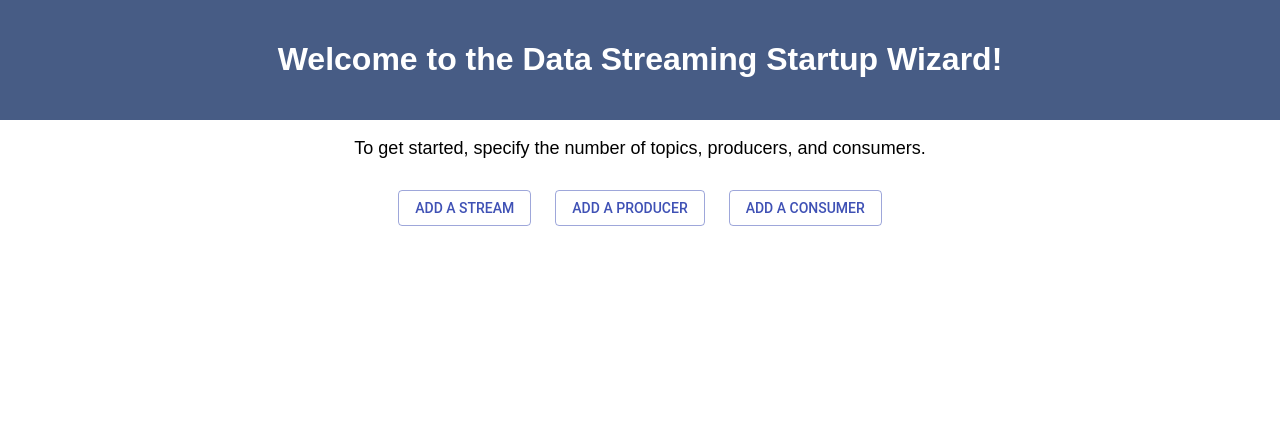
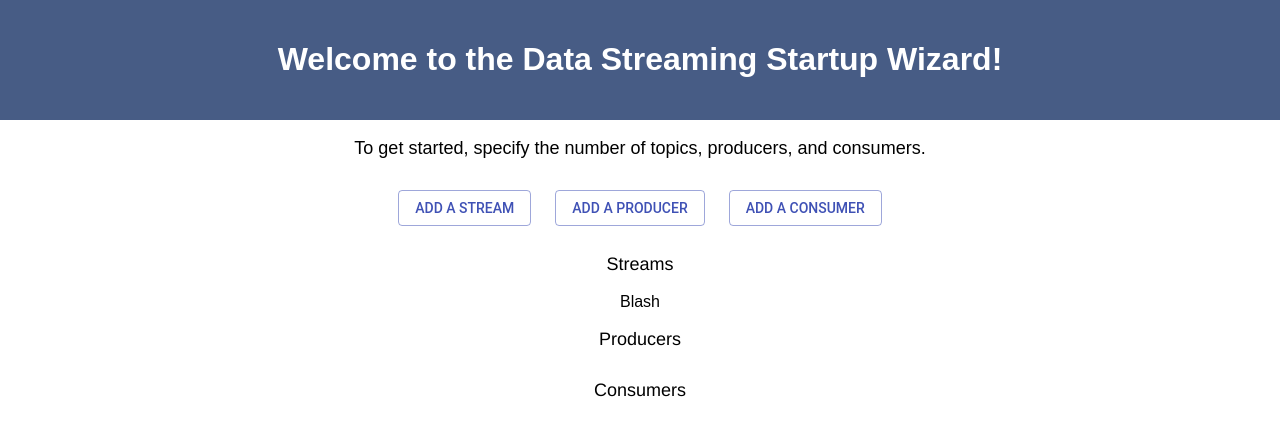
Before and after one commit to Chris-Brauns-II/init-wizard, a React (Create React App) app: page / in a window 1280 px wide. Both pictures are taken after a click on the button "ADD A STREAM". Shown: the top 436 px of the page. Built offline with nearby package versions, Linux system fonts and the light colour scheme.

Commit message:
UI updates based on redux state

```diff
--- a/src/Redux/Reducers/modelReducer.js
+++ b/src/Redux/Reducers/modelReducer.js
@@ -12,30 +12,27 @@ function streamApp(state = initialState, action) {
             return {
                 ...state,
                 streams: [
-                    ...state.producers,
-                    {
+                    ...state.streams.concat({
                         name: action.name
-                    }
+                    })
                 ]
             };
         case ADD_PRODUCER:
             return {
                 ...state,
                 producers: [
-                    ...state.producers,
-                    {
+                    ...state.producers.concat({
                         name: action.name
-                    }
+                    })
                 ]
             };
         case ADD_CONSUMER:
             return {
                 ...state,
                 consumers: [
-                    ...state.consumers,
-                    {
+                    ...state.consumers.concat({
                         name: action.name
-                    }
+                    })
                 ]
             }
         default:
--- /dev/null
+++ b/src/StructureBuilder/ArchitectureVisualization/ArchitectureVisualization.jsx
@@ -0,0 +1,46 @@
+import React from "react"
+
+const ArchitectureVisualization = ({ streams, producers, consumers }) => {
+  return (
+    <div>
+      <h2>Streams</h2>
+      <table>
+        <tbody>
+          {streams.map((stream, index) => (
+            <tr key={index}>
+              <td>
+                {stream.name}
+              </td>
+            </tr>
+          ))}
+        </tbody>
+      </table>
+      <h2>Producers</h2>
+      <table>
+        <tbody>
+          {producers.map((stream, index) => (
+            <tr key={index}>
+              <td>
+                {stream.name}
+              </td>
+            </tr>
+          ))}
+        </tbody>
+      </table>
+      <h2>Consumers</h2>
+      <table>
+        <tbody>
+          {consumers.map((stream, index) => (
+            <tr key={index}>
+              <td>
+                {stream.name}
+              </td>
+            </tr>
+          ))}
+        </tbody>
+      </table>
+    </div>
+  );
+}
+
+export default ArchitectureVisualization;
--- a/src/StructureBuilder/StructureBuilder.jsx
+++ b/src/StructureBuilder/StructureBuilder.jsx
@@ -4,7 +4,9 @@ import { connect } from 'react-redux'
 
 import Button from "@material-ui/core/Button"
 
-const StructureBuilder = ({ dispatch }) => {
+import ArchitectureVisualization from "./ArchitectureVisualization/ArchitectureVisualization"
+
+const StructureBuilder = ({ dispatch, streams, producers, consumers }) => {
   return (
     <div>
       <table>
@@ -28,8 +30,21 @@ const StructureBuilder = ({ dispatch }) => {
           </tr>
         </tbody>
       </table>
+      <ArchitectureVisualization
+        streams={streams}
+        producers={producers}
+        consumers={consumers}
+      />
     </div>
   );
 }
 
-export default connect()(StructureBuilder);
+const mapStateToProps = (state) => {
+  return {
+    streams: state.streams,
+    producers: state.producers,
+    consumers: state.consumers
+  }
+}
+
+export default connect(mapStateToProps)(StructureBuilder);
```
Also changed, not shown: src/StructureBuilder/ArchitectureVIsualization.jsx (deleted, +0 -17 lines).
